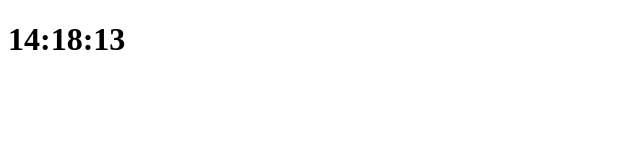
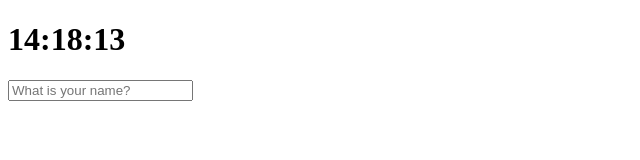
Before and after one commit to sunghyunjeonme/js-playground, a plain HTML site: page chromeapp/index.html in a window 1280 px wide. Shown: the whole page, without its empty margins (0-640 px from the left). Drawn offline with Linux system fonts and the light colour scheme.

Commit message:
add : Add user name to local storage

```diff
--- /dev/null
+++ b/chromeapp/greeting.js
@@ -0,0 +1,44 @@
+const form = document.querySelector(".js-form");
+const input = form.querySelector("input");
+const greeting = document.querySelector(".js-greetings");
+
+const USER_LS = "currentUser";
+const SHOWING_CN = "showing";
+
+function saveName(text) {
+  localStorage.setItem(USER_LS, text);
+}
+
+function handleSubmit(event) {
+  event.preventDefault(); // event가 일어나지 못 하게 막음.
+  const currentValue = input.value;
+  paintGreeting(currentValue);
+  saveName(currentValue);
+}
+
+function askForName() {
+  form.classList.add(SHOWING_CN);
+  form.addEventListener("submit", handleSubmit); // 무엇인가를 form에 submit하면 handler를 호출한다.
+}
+
+function paintGreeting(text) {
+  form.classList.remove(SHOWING_CN);
+  greeting.classList.add(SHOWING_CN);
+  greeting.innerText = `Hello ${text}`;
+}
+
+function loadName() {
+  const currentUser = localStorage.getItem(USER_LS);
+  if (currentUser === null) {
+    askForName();
+  } else {
+    // 유저가 있는 경우
+    paintGreeting(currentUser);
+  }
+}
+
+function init() {
+  loadName();
+}
+
+init();
--- /dev/null
+++ b/chromeapp/index.css
@@ -0,0 +1,11 @@
+body {
+  color: #34495e;
+}
+.form,
+.greetings {
+  display: none;
+}
+
+.showing {
+  display: block;
+}
--- a/chromeapp/index.html
+++ b/chromeapp/index.html
@@ -11,7 +11,12 @@
   <div class="js-clock">
     <h1 class="js-title"></h1>
   </div>
+  <form class="js-form form">
+    <input type="text" placeholder="What is your name?">
+  </form>
+  <h4 class="js-greetings greetings"></h4>
   <script src="clock.js"></script>
+  <script src="greeting.js"></script>
 </body>
 
 </html>
```
